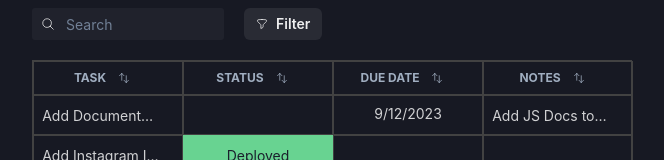
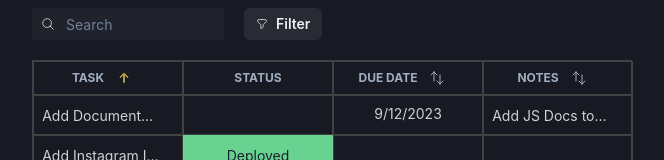
Before and after one commit to jovan-vukic/schneider-project, a React (Vite) app in the folder client/: page / in a window 1280 px wide. Both pictures are taken after a click on the icon 256 px from the left and 249 px from the top of the page. Shown: the part 171-331 px from the top of the page, without its empty margins (132-796 px from the left). Built offline with nearby package versions, Linux system fonts and the light colour scheme.

Commit message:
Update sorting icon based on sort status

```diff
--- a/client/src/components/TaskTable.jsx
+++ b/client/src/components/TaskTable.jsx
@@ -13,6 +13,8 @@ import EditableCell from "./EditableCell.jsx";
 import StatusCell from "./StatusCell.jsx";
 import Filters from "./Filters.jsx";
 import SortIcon from "./icons/SortIcon.jsx";
+import UpArrowIcon from "./icons/UpArrowIcon.jsx";
+import DownArrowIcon from "./icons/DownArrowIcon.jsx";
 
 /**
  * AccessorKey is the name of the column in the data.
@@ -36,6 +38,7 @@ const columns = [
     header: "Status",
     cell: StatusCell,
     enableColumnFilter: true,
+    enableSorting: false,
     filterFn: (row, columnId, filterStatuses) => {
       /* If it returnes false, row will be removed */
       const status = row.getValue(columnId);
@@ -130,10 +133,19 @@ const TaskTable = () => {
                 {/* Render sorting icon */}
                 {header.column.getCanSort() && (
                   <Icon
-                    as={SortIcon}
+                    as={
+                      header.column.getIsSorted() === "asc"
+                        ? UpArrowIcon
+                        : header.column.getIsSorted() === "desc"
+                        ? DownArrowIcon
+                        : SortIcon
+                    }
                     mx={3}
-                    fontSize="xs"
+                    fontSize={16}
                     onClick={header.column.getToggleSortingHandler()}
+                    color={
+                      header.column.getIsSorted() ? "yellow.300" : "gray.400"
+                    }
                   />
                 )}
 
--- /dev/null
+++ b/client/src/components/icons/DownArrowIcon.jsx
@@ -0,0 +1,18 @@
+const DownArrowIcon = (props) => (
+  <svg
+    xmlns="http://www.w3.org/2000/svg"
+    fill="none"
+    viewBox="0 0 24 24"
+    strokeWidth={0.8}
+    stroke="currentColor"
+    {...props}
+  >
+    <path
+      strokeLinecap="round"
+      strokeLinejoin="round"
+      d="m12 20l-.354.354l.354.353l.354-.353zm.5-15a.5.5 0 0 0-1 0zm-6.854 9.354l6 6l.708-.708l-6-6zm6.708 6l6-6l-.708-.708l-6 6zM12.5 20V5h-1v15z"
+    />
+  </svg>
+);
+
+export default DownArrowIcon;
--- /dev/null
+++ b/client/src/components/icons/UpArrowIcon.jsx
@@ -0,0 +1,18 @@
+const UpArrowIcon = (props) => (
+  <svg
+    xmlns="http://www.w3.org/2000/svg"
+    fill="none"
+    viewBox="1 1 22 22"
+    strokeWidth={1}
+    stroke="currentColor"
+    {...props}
+  >
+    <path
+      strokeLinecap="round"
+      strokeLinejoin="round"
+      d="m12.354 5.646l5 5a.5.5 0 0 1-.708.708L12.5 7.207V18a.5.5 0 0 1-1 0V7.207l-4.146 4.147a.5.5 0 0 1-.708-.708l5-5a.5.5 0 0 1 .708 0"
+    />
+  </svg>
+);
+
+export default UpArrowIcon;
```
